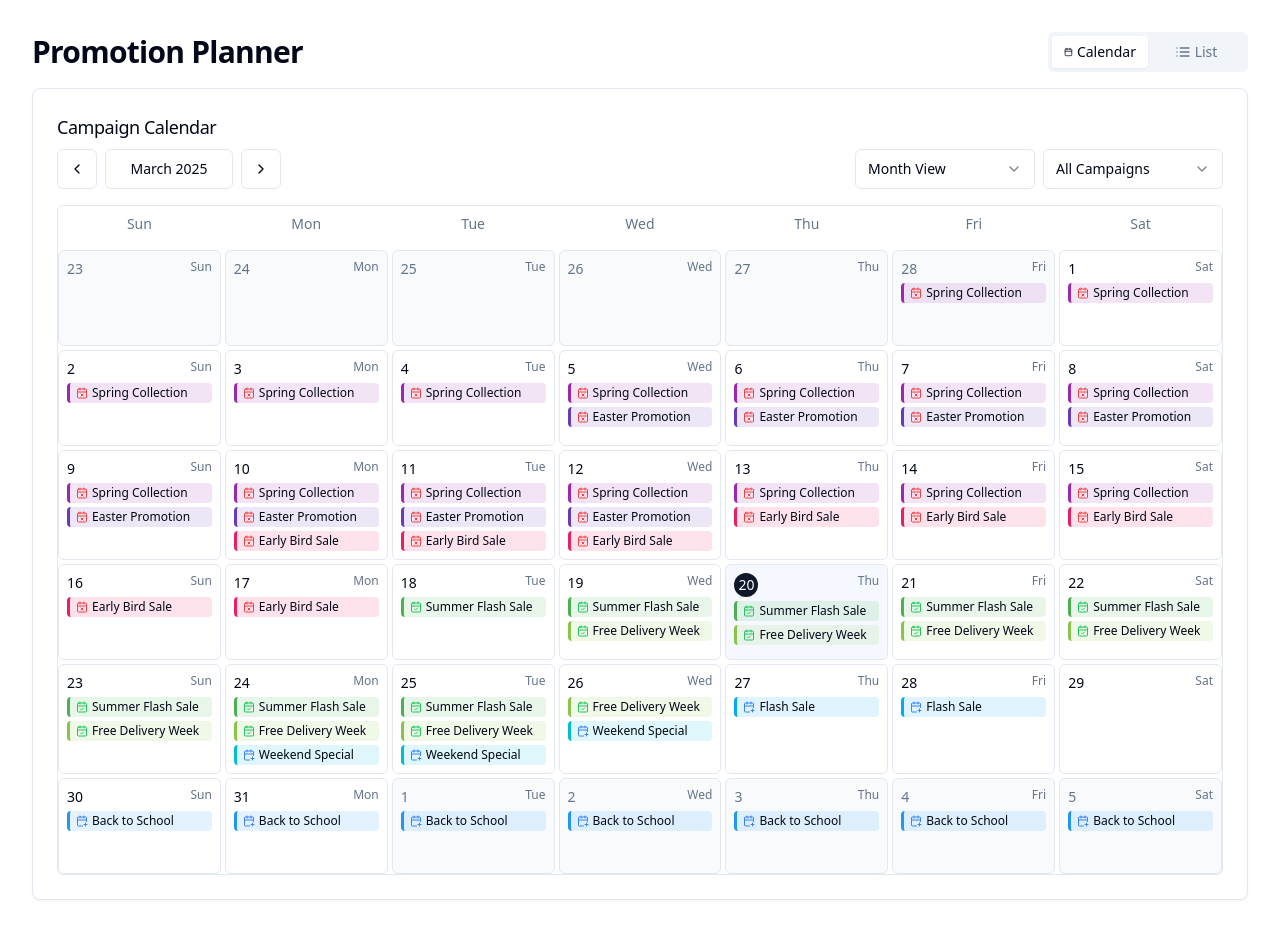
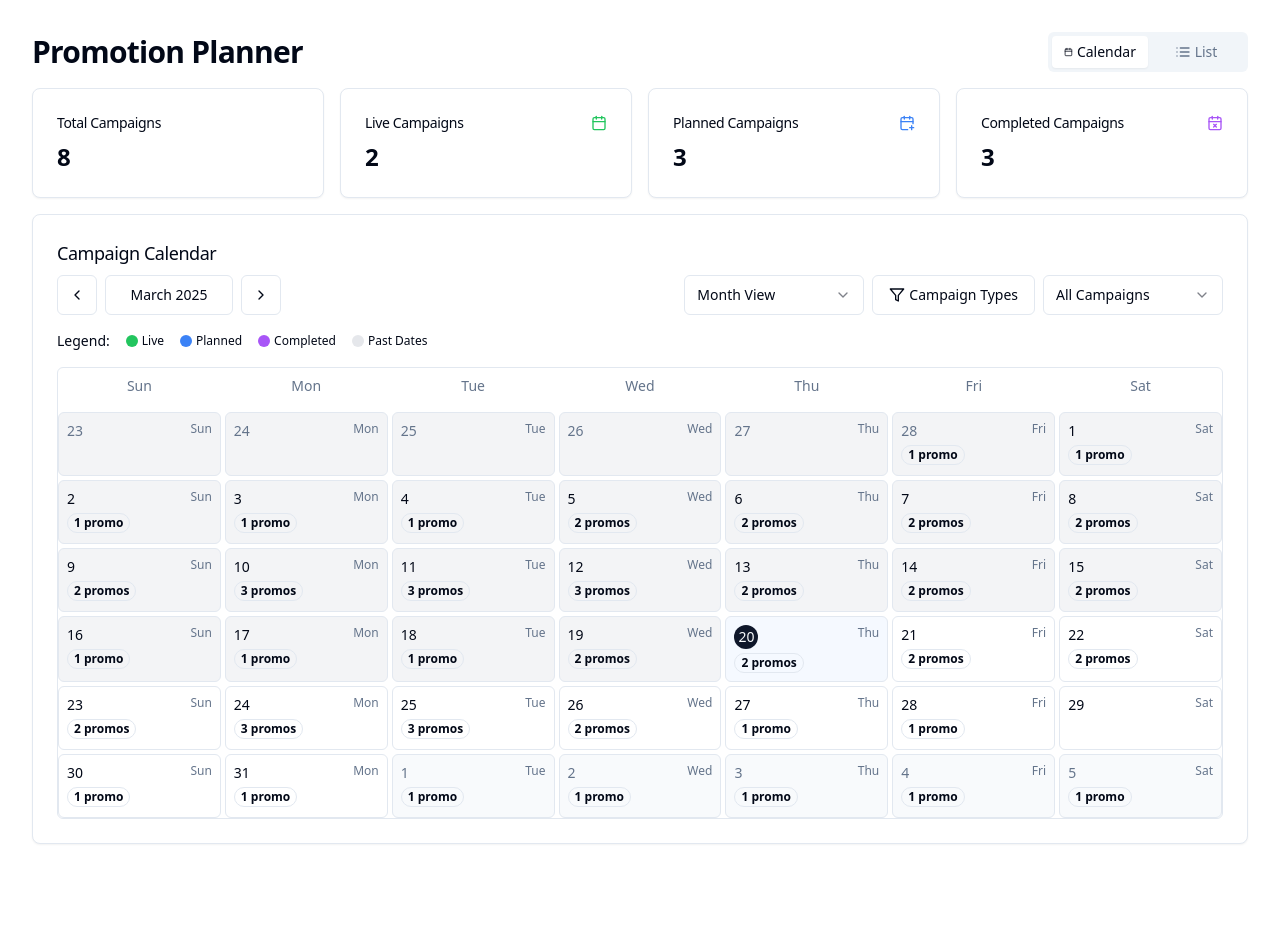
Before and after one commit to AB00k/clone-verse-wizardry-79, a React (Vite) app: page /promotions in a window 1280 px wide. After the commit the page ends 876 px from the top, so only its background shows below. Built offline with nearby package versions, Linux system fonts and the light colour scheme.

Commit message:
Refactor promotion calendar display
The promotion calendar display was refactored to reduce cognitive overload. Implemented a simplified view with basic information and added filters for campaign types. Also, campaigns are displayed in different colors based on their end date.

```diff
--- a/src/components/promo/CampaignCalendar.tsx
+++ b/src/components/promo/CampaignCalendar.tsx
@@ -6,17 +6,20 @@ import { cn } from "@/lib/utils";
 import { Campaign } from "@/types/campaign";
 import { Tooltip, TooltipContent, TooltipProvider, TooltipTrigger } from "@/components/ui/tooltip";
 import { CalendarPlus, CalendarCheck, CalendarX } from "lucide-react";
+import { Badge } from "@/components/ui/badge";
 
 interface CampaignCalendarProps {
   campaigns: Campaign[];
   currentDate: Date;
   view: "month" | "week";
+  selectedFilter: string[];
 }
 
 const CampaignCalendar: React.FC<CampaignCalendarProps> = ({
   campaigns,
   currentDate,
-  view
+  view,
+  selectedFilter
 }) => {
   const getCalendarDays = () => {
     if (view === "month") {
@@ -50,8 +53,13 @@ const CampaignCalendar: React.FC<CampaignCalendarProps> = ({
 
   const getCampaignsForDay = (day: Date) => {
     return campaigns.filter(campaign =>
-      isWithinInterval(day, { start: campaign.startDate, end: campaign.endDate })
+      isWithinInterval(day, { start: campaign.startDate, end: campaign.endDate }) &&
+      (selectedFilter.length === 0 || selectedFilter.includes(campaign.status))
     );
+  };
+
+  const isPastDay = (day: Date) => {
+    return isBefore(day, new Date()) && !isToday(day);
   };
 
   const getStatusIcon = (status: string) => {
@@ -61,7 +69,7 @@ const CampaignCalendar: React.FC<CampaignCalendarProps> = ({
       case "live":
         return <CalendarCheck className="h-3 w-3 text-green-500" />;
       case "completed":
-        return <CalendarX className="h-3 w-3 text-red-500" />;
+        return <CalendarX className="h-3 w-3 text-purple-500" />;
       default:
         return null;
     }
@@ -80,15 +88,17 @@ const CampaignCalendar: React.FC<CampaignCalendarProps> = ({
         {days.map((day) => {
           const dayCampaigns = getCampaignsForDay(day);
           const isCurrentMonth = view === "month" ? isSameMonth(day, currentDate) : true;
+          const isPast = isPastDay(day);
 
           return (
             <div
               key={day.toString()}
               className={cn(
-                "min-h-24 p-2 border rounded-md",
+                "min-h-16 p-2 border rounded-md",
                 !isCurrentMonth && "bg-muted/50",
+                isPast && "bg-gray-100 dark:bg-slate-800/40",
                 isToday(day) && "bg-blue-50/60 dark:bg-blue-950/20",
-                view === "week" && "h-40"
+                view === "week" && "h-32"
               )}
             >
               <div className="flex justify-between items-start mb-1">
@@ -106,45 +116,36 @@ const CampaignCalendar: React.FC<CampaignCalendarProps> = ({
                 </span>
               </div>
 
-              <div className="space-y-1 mt-1 overflow-y-auto max-h-20">
+              {dayCampaigns.length > 0 && (
                 <TooltipProvider>
-                  {dayCampaigns.slice(0, 3).map((campaign) => (
-                    <Tooltip key={campaign.id}>
+                  <Tooltip>
                     <TooltipTrigger asChild>
-                        <div
-                          className="text-xs px-1.5 py-0.5 rounded-sm flex items-center gap-1 truncate cursor-pointer"
-                          style={{ backgroundColor: `${campaign.color}20`, borderLeft: `3px solid ${campaign.color}` }}
-                        >
-                          {getStatusIcon(campaign.status)}
-                          <span className="truncate">{campaign.title}</span>
+                      <div className="flex items-center gap-1 mt-1 cursor-pointer">
+                        <Badge variant="outline" className="text-xs h-5 px-1.5">
+                          {dayCampaigns.length} {dayCampaigns.length === 1 ? 'promo' : 'promos'}
+                        </Badge>
                       </div>
                     </TooltipTrigger>
-                      <TooltipContent>
-                        <div className="space-y-1">
-                          <p className="font-medium">{campaign.title}</p>
-                          <p className="text-xs">{campaign.description}</p>
-                          <p className="text-xs opacity-80">
-                            {format(campaign.startDate, "MMM d")} - {format(campaign.endDate, "MMM d, yyyy")}
-                          </p>
-                          <div className="flex items-center gap-1 text-xs">
-                            <span
-                              className="w-2 h-2 rounded-full"
-                              style={{ backgroundColor: campaign.color }}
-                            ></span>
-                            <span className="capitalize">{campaign.status}</span>
+                    <TooltipContent className="p-0 overflow-hidden">
+                      <div className="max-w-xs p-2 space-y-2">
+                        <p className="font-medium text-sm border-b pb-1">{format(day, "MMMM d, yyyy")}</p>
+                        <div className="space-y-1.5 max-h-48 overflow-y-auto pr-1">
+                          {dayCampaigns.map((campaign) => (
+                            <div key={campaign.id} className="text-sm">
+                              <div className="flex items-center gap-1">
+                                <span className="w-2 h-2 rounded-full" style={{ backgroundColor: campaign.color }}></span>
+                                <span className="font-medium">{campaign.title}</span>
+                                <span className="ml-auto text-xs capitalize">{campaign.status}</span>
+                              </div>
+                              <p className="text-xs ml-3 opacity-80">{campaign.description}</p>
+                            </div>
+                          ))}
                         </div>
                       </div>
                     </TooltipContent>
                   </Tooltip>
-                  ))}
-
-                  {dayCampaigns.length > 3 && (
-                    <div className="text-xs text-center text-muted-foreground">
-                      +{dayCampaigns.length - 3} more
-                    </div>
+                </TooltipProvider>
               )}
-                </TooltipProvider>
-              </div>
             </div>
           );
         })}
--- a/src/pages/Promotions.tsx
+++ b/src/pages/Promotions.tsx
@@ -1,11 +1,12 @@
 
-import React, { useState } from "react";
+import React, { useState, useEffect } from "react";
 import { Tabs, TabsList, TabsTrigger, TabsContent } from "@/components/ui/tabs";
 import { Calendar } from "@/components/ui/calendar";
 import { Button } from "@/components/ui/button";
 import { Popover, PopoverContent, PopoverTrigger } from "@/components/ui/popover";
 import { Select, SelectContent, SelectItem, SelectTrigger, SelectValue } from "@/components/ui/select";
 import { Card, CardContent, CardHeader, CardTitle } from "@/components/ui/card";
+import { Badge } from "@/components/ui/badge";
 import {
   Calendar as CalendarIcon,
   ChevronLeft,
@@ -13,18 +14,36 @@ import {
   Calendar as CalendarCheckIcon,
   CalendarPlus,
   CalendarX,
-  List
+  List,
+  Filter
 } from "lucide-react";
 import { format, addMonths, subMonths, startOfWeek, endOfWeek, addWeeks, subWeeks, isWithinInterval } from "date-fns";
 import CampaignCalendar from "@/components/promo/CampaignCalendar";
 import CampaignList from "@/components/promo/CampaignList";
 import { Campaign, CampaignStatus } from "@/types/campaign";
+import {
+  DropdownMenu,
+  DropdownMenuCheckboxItem,
+  DropdownMenuContent,
+  DropdownMenuLabel,
+  DropdownMenuSeparator,
+  DropdownMenuTrigger,
+} from "@/components/ui/dropdown-menu";
 
 const Promotions = () => {
   const [viewType, setViewType] = useState<"calendar" | "list">("calendar");
   const [calendarView, setCalendarView] = useState<"month" | "week">("month");
   const [currentDate, setCurrentDate] = useState<Date>(new Date());
   const [filterStatus, setFilterStatus] = useState<CampaignStatus | "all">("all");
+  const [selectedFilters, setSelectedFilters] = useState<string[]>([]);
+
+  // Stats for the campaign summary
+  const [stats, setStats] = useState({
+    live: 0,
+    planned: 0,
+    completed: 0,
+    total: 0
+  });
 
   // Sample campaign data with various statuses and timeframes
   const [campaigns, setCampaigns] = useState<Campaign[]>([
@@ -107,6 +126,20 @@ const Promotions = () => {
     }
   ]);
 
+  // Calculate campaign stats
+  useEffect(() => {
+    const filteredCampaigns = getFilteredCampaigns();
+
+    const newStats = {
+      live: filteredCampaigns.filter(c => c.status === "live").length,
+      planned: filteredCampaigns.filter(c => c.status === "planned").length,
+      completed: filteredCampaigns.filter(c => c.status === "completed").length,
+      total: filteredCampaigns.length
+    };
+
+    setStats(newStats);
+  }, [campaigns, filterStatus]);
+
   // Navigation functions
   const goToPrevious = () => {
     if (calendarView === "month") {
@@ -139,12 +172,49 @@ const Promotions = () => {
     }
   };
 
+  // Toggle campaign type filter
+  const toggleFilter = (value: string) => {
+    setSelectedFilters(current =>
+      current.includes(value)
+        ? current.filter(item => item !== value)
+        : [...current, value]
+    );
+  };
+
   // Filter campaigns by status
   const getFilteredCampaigns = () => {
     if (filterStatus === "all") {
       return campaigns;
     }
     return campaigns.filter(campaign => campaign.status === filterStatus);
+  };
+
+  // Get status badge variant
+  const getStatusBadgeVariant = (status: CampaignStatus) => {
+    switch (status) {
+      case "live":
+        return "default";
+      case "planned":
+        return "secondary";
+      case "completed":
+        return "outline";
+      default:
+        return "outline";
+    }
+  };
+
+  // Get status icon
+  const getStatusIcon = (status: CampaignStatus) => {
+    switch (status) {
+      case "live":
+        return <CalendarCheckIcon className="h-4 w-4 text-green-500" />;
+      case "planned":
+        return <CalendarPlus className="h-4 w-4 text-blue-500" />;
+      case "completed":
+        return <CalendarX className="h-4 w-4 text-purple-500" />;
+      default:
+        return null;
+    }
   };
 
   return (
@@ -169,6 +239,45 @@ const Promotions = () => {
             </TabsList>
           </Tabs>
         </div>
+      </div>
+
+      {/* Campaign statistics cards */}
+      <div className="grid gap-4 md:grid-cols-4">
+        <Card>
+          <CardHeader className="flex flex-row items-center justify-between space-y-0 pb-2">
+            <CardTitle className="text-sm font-medium">Total Campaigns</CardTitle>
+          </CardHeader>
+          <CardContent>
+            <div className="text-2xl font-bold">{stats.total}</div>
+          </CardContent>
+        </Card>
+        <Card>
+          <CardHeader className="flex flex-row items-center justify-between space-y-0 pb-2">
+            <CardTitle className="text-sm font-medium">Live Campaigns</CardTitle>
+            <CalendarCheckIcon className="h-4 w-4 text-green-500" />
+          </CardHeader>
+          <CardContent>
+            <div className="text-2xl font-bold">{stats.live}</div>
+          </CardContent>
+        </Card>
+        <Card>
+          <CardHeader className="flex flex-row items-center justify-between space-y-0 pb-2">
+            <CardTitle className="text-sm font-medium">Planned Campaigns</CardTitle>
+            <CalendarPlus className="h-4 w-4 text-blue-500" />
+          </CardHeader>
+          <CardContent>
+            <div className="text-2xl font-bold">{stats.planned}</div>
+          </CardContent>
+        </Card>
+        <Card>
+          <CardHeader className="flex flex-row items-center justify-between space-y-0 pb-2">
+            <CardTitle className="text-sm font-medium">Completed Campaigns</CardTitle>
+            <CalendarX className="h-4 w-4 text-purple-500" />
+          </CardHeader>
+          <CardContent>
+            <div className="text-2xl font-bold">{stats.completed}</div>
+          </CardContent>
+        </Card>
       </div>
 
       <div className="grid gap-4">
@@ -221,6 +330,49 @@ const Promotions = () => {
                     </Select>
                   )}
 
+                  <DropdownMenu>
+                    <DropdownMenuTrigger asChild>
+                      <Button variant="outline" className="gap-1">
+                        <Filter className="h-4 w-4" />
+                        <span>Campaign Types</span>
+                        {selectedFilters.length > 0 && (
+                          <Badge variant="secondary" className="ml-1">{selectedFilters.length}</Badge>
+                        )}
+                      </Button>
+                    </DropdownMenuTrigger>
+                    <DropdownMenuContent className="w-56">
+                      <DropdownMenuLabel>Campaign Status</DropdownMenuLabel>
+                      <DropdownMenuSeparator />
+                      <DropdownMenuCheckboxItem
+                        checked={selectedFilters.includes("live")}
+                        onCheckedChange={() => toggleFilter("live")}
+                      >
+                        <div className="flex items-center">
+                          {getStatusIcon("live")}
+                          <span className="ml-2">Live Campaigns</span>
+                        </div>
+                      </DropdownMenuCheckboxItem>
+                      <DropdownMenuCheckboxItem
+                        checked={selectedFilters.includes("planned")}
+                        onCheckedChange={() => toggleFilter("planned")}
+                      >
+                        <div className="flex items-center">
+                          {getStatusIcon("planned")}
+                          <span className="ml-2">Planned Campaigns</span>
+                        </div>
+                      </DropdownMenuCheckboxItem>
+                      <DropdownMenuCheckboxItem
+                        checked={selectedFilters.includes("completed")}
+                        onCheckedChange={() => toggleFilter("completed")}
+                      >
+                        <div className="flex items-center">
+                          {getStatusIcon("completed")}
+                          <span className="ml-2">Completed Campaigns</span>
+                        </div>
+                      </DropdownMenuCheckboxItem>
+                    </DropdownMenuContent>
+                  </DropdownMenu>
+
                   <Select
                     value={filterStatus}
                     onValueChange={(value) => setFilterStatus(value as CampaignStatus | "all")}
@@ -238,11 +390,33 @@ const Promotions = () => {
                 </div>
               </div>
 
+              {/* Campaign Legend */}
+              <div className="flex items-center justify-start gap-4 flex-wrap">
+                <span className="text-sm">Legend:</span>
+                <div className="flex items-center gap-1">
+                  <span className="w-3 h-3 rounded-full bg-green-500"></span>
+                  <span className="text-xs">Live</span>
+                </div>
+                <div className="flex items-center gap-1">
+                  <span className="w-3 h-3 rounded-full bg-blue-500"></span>
+                  <span className="text-xs">Planned</span>
+                </div>
+                <div className="flex items-center gap-1">
+                  <span className="w-3 h-3 rounded-full bg-purple-500"></span>
+                  <span className="text-xs">Completed</span>
+                </div>
+                <div className="flex items-center gap-1">
+                  <span className="w-3 h-3 rounded-full bg-gray-200 dark:bg-gray-700"></span>
+                  <span className="text-xs">Past Dates</span>
+                </div>
+              </div>
+
               {viewType === "calendar" ? (
                 <CampaignCalendar
                   campaigns={getFilteredCampaigns()}
                   currentDate={currentDate}
                   view={calendarView}
+                  selectedFilter={selectedFilters}
                 />
               ) : (
                 <CampaignList
```
Lines whose indentation alone changed are shown as unchanged.
